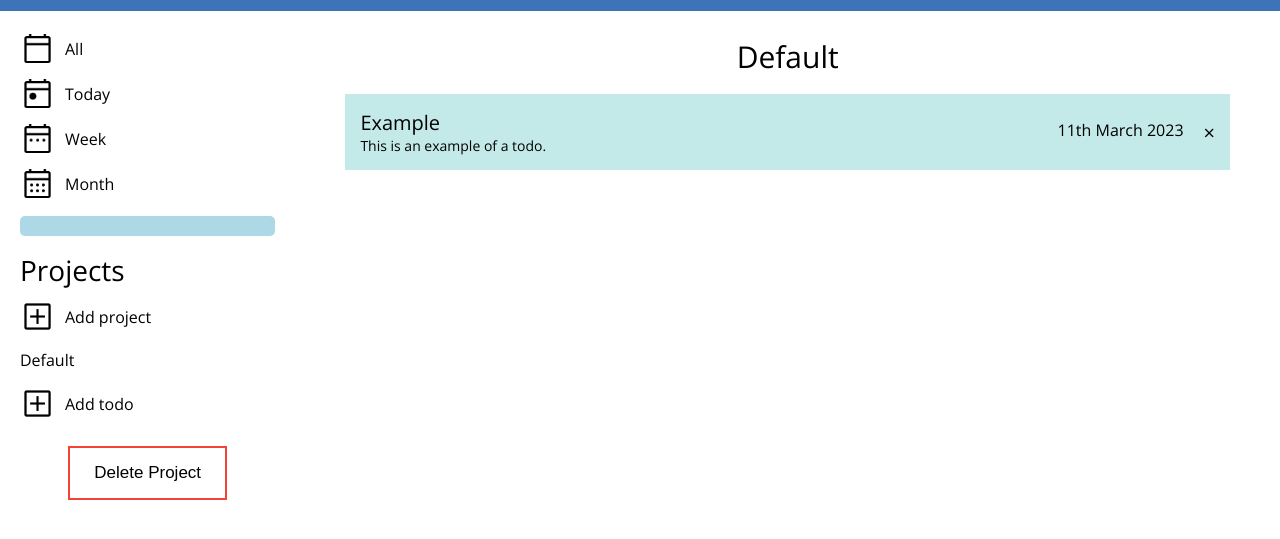
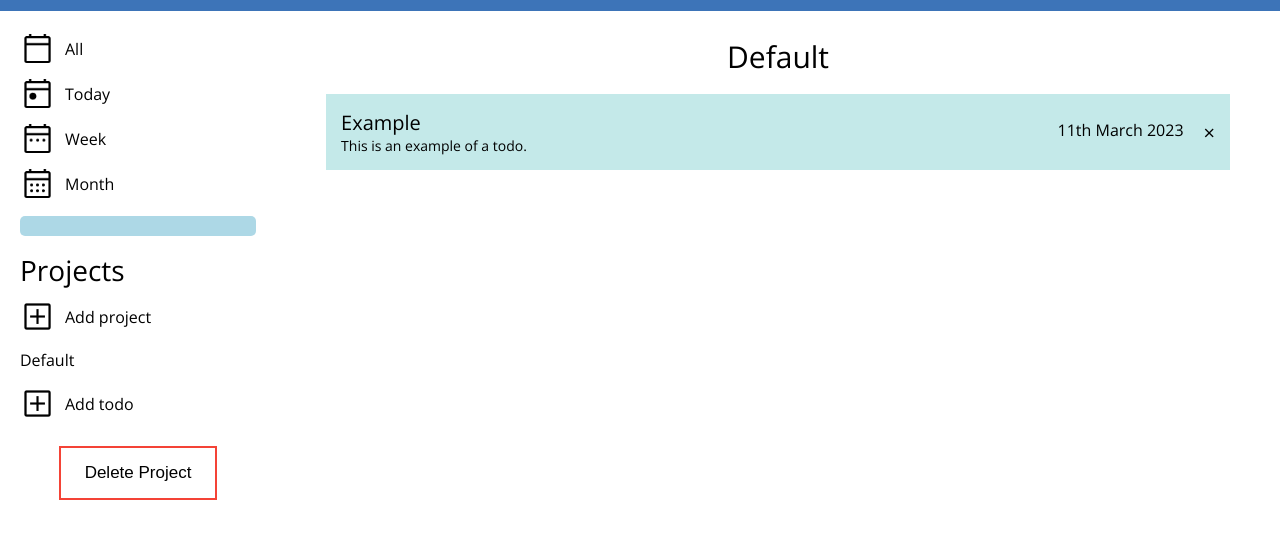
Before and after one commit to godwin-17/odin-todo-list, a website built with webpack: page src/index.html in a window 1280 px wide. Shown: the part 79-618 px from the top of the page. Built offline with nearby package versions, Linux system fonts and the light colour scheme.

Commit message:
Resize sidebar

```diff
--- a/src/style.css
+++ b/src/style.css
@@ -13,7 +13,7 @@ html {
 body {
   font-family: 'Open Sans', sans-serif;
   display: grid;
-  grid-template-columns: 1.2fr 2fr 2fr;
+  grid-template-columns: 1.1fr 2fr 2fr;
   grid-template-rows: 90px 3fr 3fr;
   min-height: 100vh;
 }
```
Also changed, not shown: dist/style.css.
